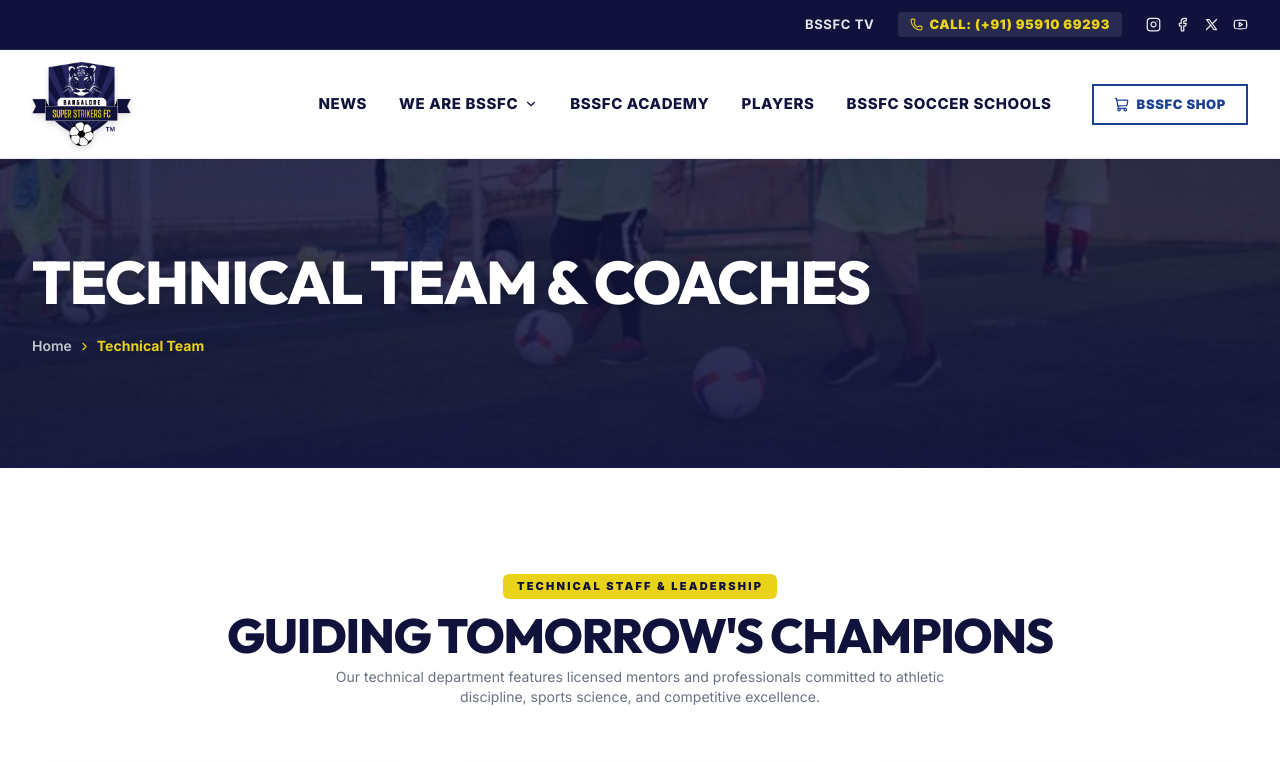
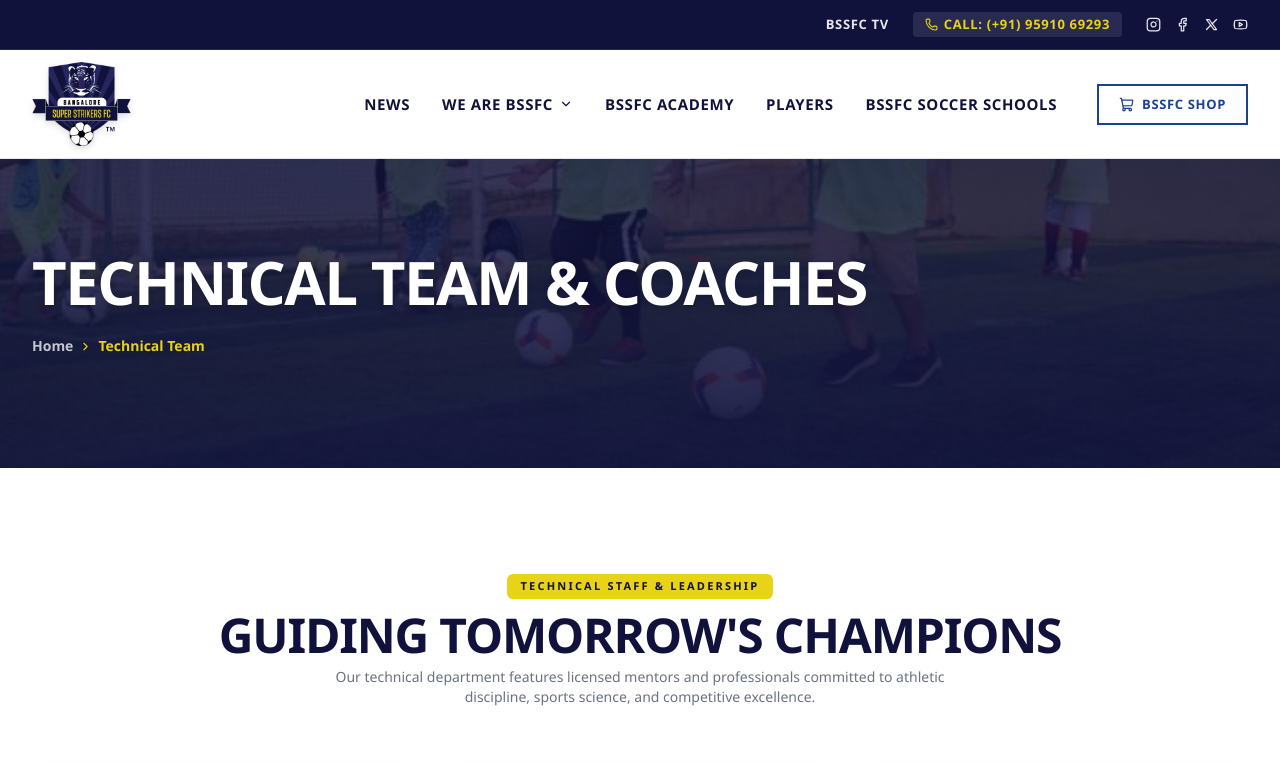
Before and after one commit to Shree-varshan-430/Bangalore-Super-Striker, a Next.js app: page /technical_team in a window 1280 px wide. Shown: the top 762 px of the page. Built offline with nearby package versions, Linux system fonts and the light colour scheme.

Commit message:
Replace Google font optimization with system font stacks to fix Netlify/Next build compatibility.

```diff
--- a/app/globals.css
+++ b/app/globals.css
@@ -25,9 +25,9 @@
   --surface-cream:     #FBFBFE;
   --surface-white:     #FFFFFF;
 
-  /* Typography */
-  --font-sans: var(--font-inter, Inter, sans-serif);
-  --font-display: var(--font-outfit, Outfit, sans-serif);
+  /* Font fallbacks to avoid build issues with Google font optimization in deployment */
+  --font-sans: "Segoe UI", "Helvetica Neue", Arial, sans-serif;
+  --font-display: "Avenir Next", "Segoe UI", "Helvetica Neue", Arial, sans-serif;
 
   /* Legacy BSSFC token bridges to prevent any unmapped styles */
   --bssfc-navy:  var(--primary-navy);
--- a/app/layout.tsx
+++ b/app/layout.tsx
@@ -1,23 +1,8 @@
 import type { Metadata } from "next";
-import { Outfit, Inter } from "next/font/google";
 import "./globals.css";
 import Header from "@/components/layout/Header";
 import Footer from "@/components/layout/Footer";
 import site from "@/content/site.json";
-
-const outfit = Outfit({
-  subsets: ["latin"],
-  variable: "--font-outfit",
-  display: "swap",
-  weight: ["400", "500", "600", "700", "800", "900"],
-});
-
-const inter = Inter({
-  subsets: ["latin"],
-  variable: "--font-inter",
-  display: "swap",
-  weight: ["400", "500", "600", "700", "800", "900"],
-});
 
 export const metadata: Metadata = {
   title: {
@@ -25,7 +10,7 @@ export const metadata: Metadata = {
     template: "%s | BSSFC",
   },
   description:
-    "Bangalore Super Strikers Football Club & Soccer School — top football coaching academy in Bangalore for ages 5–25. Academy training, school coaching, university scholarships & summer camps.",
+    "Bangalore Super Strikers Football Club & Soccer School — top football coaching academy in Bangalore for ages 5–25. Academy training, school coaching, university scholarships & summer camp in Bangalore.",
   keywords: [
     "football academy Bangalore",
     "soccer school Bangalore",
@@ -115,7 +100,7 @@ export default function RootLayout({
   children: React.ReactNode;
 }) {
   return (
-    <html lang="en" data-scroll-behavior="smooth" className={`${outfit.variable} ${inter.variable}`}>
+    <html lang="en" data-scroll-behavior="smooth">
       <head>
         <link rel="canonical" href="https://www.bangaloresuperstrikersfc.com" />
         <script
```
